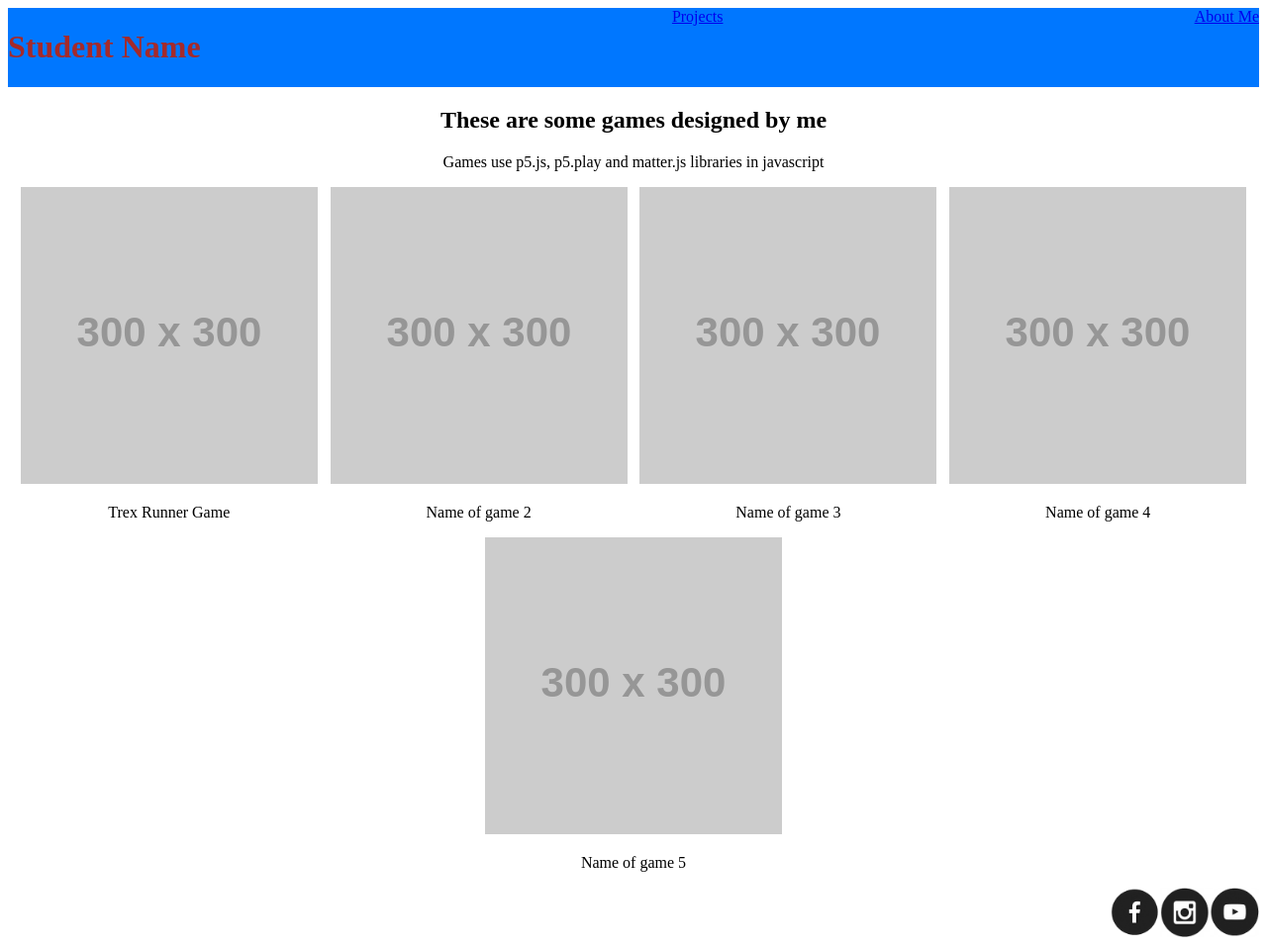
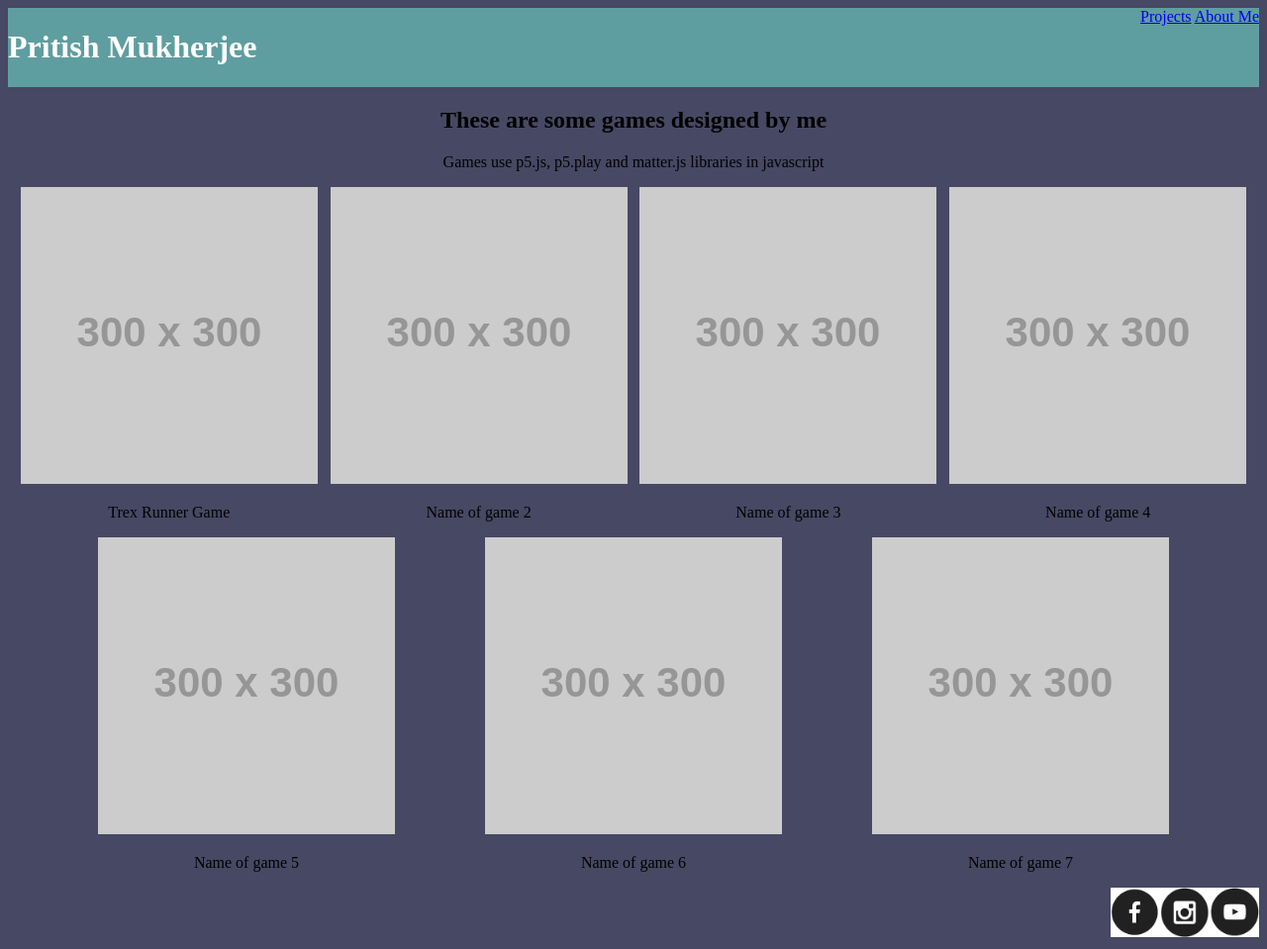
Before and after one commit to pritishprocoder/portfolio, a plain HTML site: page index.html in a window 1280 px wide. Shown: the whole page at 99% size. Drawn offline with Linux system fonts and the light colour scheme; placeholder pictures from the web are drawn by us.

Commit message:
Add files via upload

```diff
--- a/index.html
+++ b/index.html
@@ -2,48 +2,67 @@
 <html>
     <head>
         <title>My Portfolio page</title>
-     <link rel="stylesheet"
-            type="text/css"
-            href="style.css"/>
+        <link rel = "stylesheet"
+              type = "text/css"
+              href = "style.css" />
     </head>
 
     <body>
         <div class="header">
-            <h1>Student Name</h1>
+            <h1>Pritish Mukherjee</h1>
+            <div class="menu">
                 <a href="index.html">Projects</a>
                 <a href="aboutme.html">About Me</a>
             </div>
-
+        </div>
 
 
          <h2>These are some games designed by me</h2>
          <p>Games use p5.js, p5.play and matter.js libraries in javascript</p>
-        <div class = "trexme">
+
+        <div class = "grid">
             <div class="item">
                 <a href = "https://editor.p5js.org/whitehatjr/present/ePJrHCACM"><img src="https://via.placeholder.com/300"/></a>
                 <p>Trex Runner Game</p>
             </div>
+
             <div class="item">
                 <a href = "#"><img src="https://via.placeholder.com/300"/></a>
                 <p>Name of game 2</p>
             </div>
+
             <div class="item">
                     <a href = "#"><img src="https://via.placeholder.com/300"/></a>
                     <p>Name of game 3</p>
             </div>
+
             <div class="item">
                     <a href = "#"><img src="https://via.placeholder.com/300"/></a>
                     <p>Name of game 4</p>
             </div>
+
             <div class="item">
                     <a href = "#"><img src="https://via.placeholder.com/300"/></a>
                     <p>Name of game 5</p>
             </div>
+
+            <div class="item">
+                    <a href = "#"><img src="https://via.placeholder.com/300"/></a>
+                    <p>Name of game 6</p>
             </div>
+
+            <div class="item">
+                    <a href = "#"><img src="https://via.placeholder.com/300"/></a>
+                    <p>Name of game 7</p>
+            </div>
+
+        </div>
+
         <div class="footer">
             <a href="#"><img src="fb.png" width=50 height=50/></a>
             <a href="#"><img src="insta.png" width=50 height=50/></a>
             <a href="#"><img src="youtube.png" width=50 height=50/></a>
         </div>
+
     </body>
 </html>
--- a/style.css
+++ b/style.css
@@ -1,24 +1,37 @@
 h1 {
-    color: brown;
+    color: white;
 }
 
+/* * {
+    border: solid;
+} */
 
 .header{
-
-    background-color : rgb(0, 119, 255);
-    display:flex;
+    background-color: cadetblue;
+    display: flex;
     justify-content: space-between;
 }
-.trexme{
-    display :flex;
+
+.site-description{
+    display: flex;
+    flex-direction: column;
+    justify-content: first baseline;
+}
+
+.grid{
+    display: flex;
     flex-wrap: wrap;
     justify-content: space-evenly;
 }
+
 .footer{
-    display : flex;
+    display: flex;
     justify-content: flex-end;
 }
 
 p,h2{
     text-align: center;
 }
+body{
+    background-color: #474863;
+}
```
Also changed, not shown: aboutme.html (added, +15 -0 lines). Lines whose indentation alone changed are shown as unchanged.
